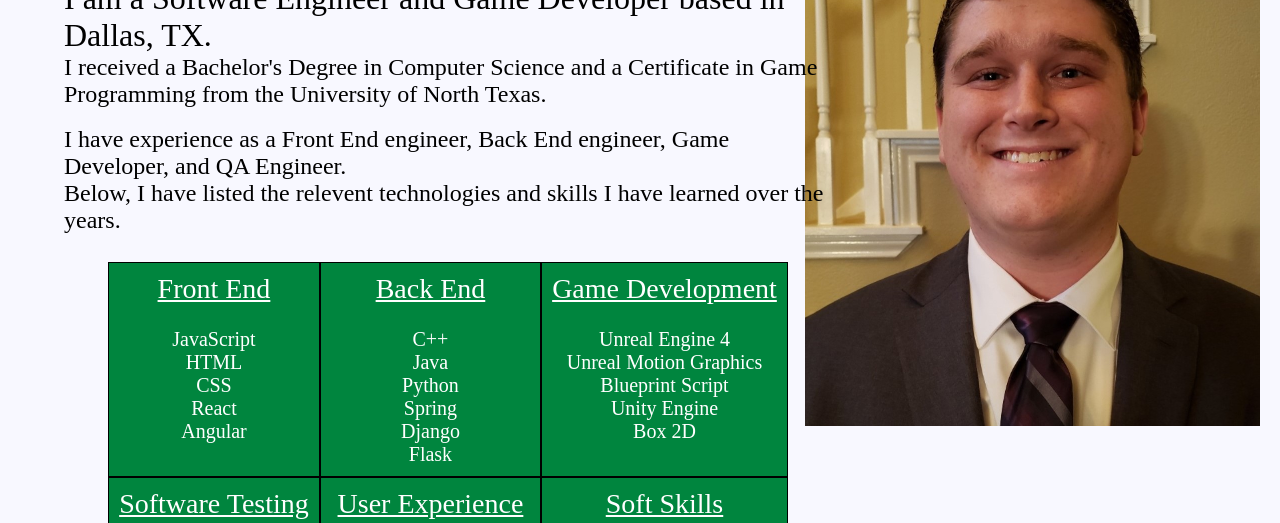
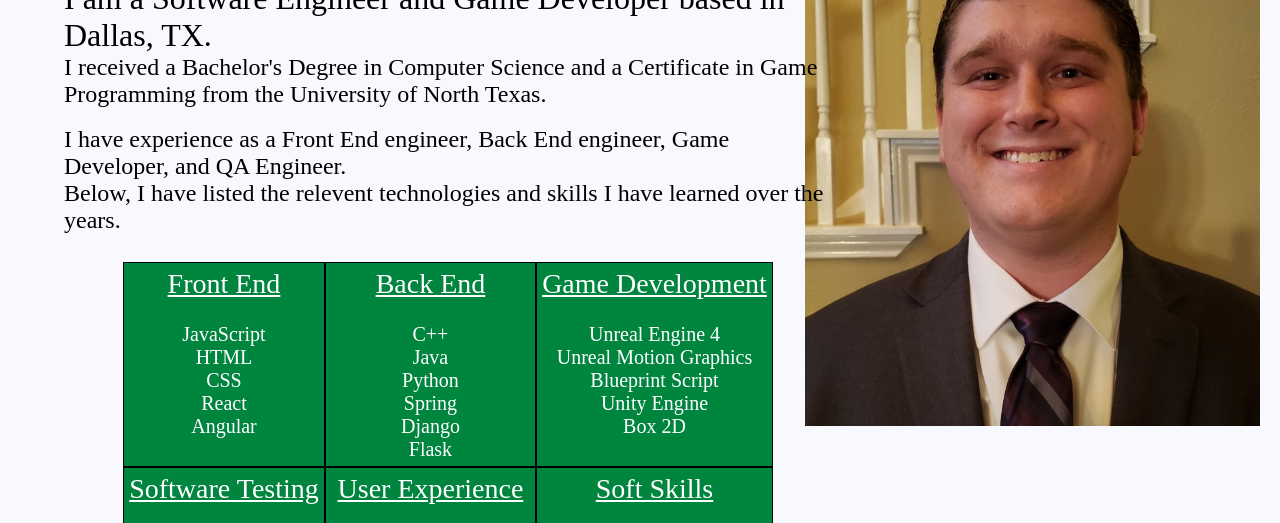
Before and after one commit to arbitter/arbitter.github.io, a plain HTML site: page aboutme.html in a window 1280 px wide. Shown: the part 205-728 px from the top of the page. Drawn offline with Linux system fonts and the light colour scheme.

Commit message:
some minor work on the skills grid

```diff
--- a/resources/css/style.css
+++ b/resources/css/style.css
@@ -250,7 +250,7 @@ iframe {
 .grid-item {
 	color: white;
 	font-size: 1.25rem;
-	padding: 10px;
+	padding: 5px;
 	border: 1px solid black;
 	background-color: #00853e;
 	text-align: center;
```
Also changed, not shown: aboutme.html (+0 -10 lines).
